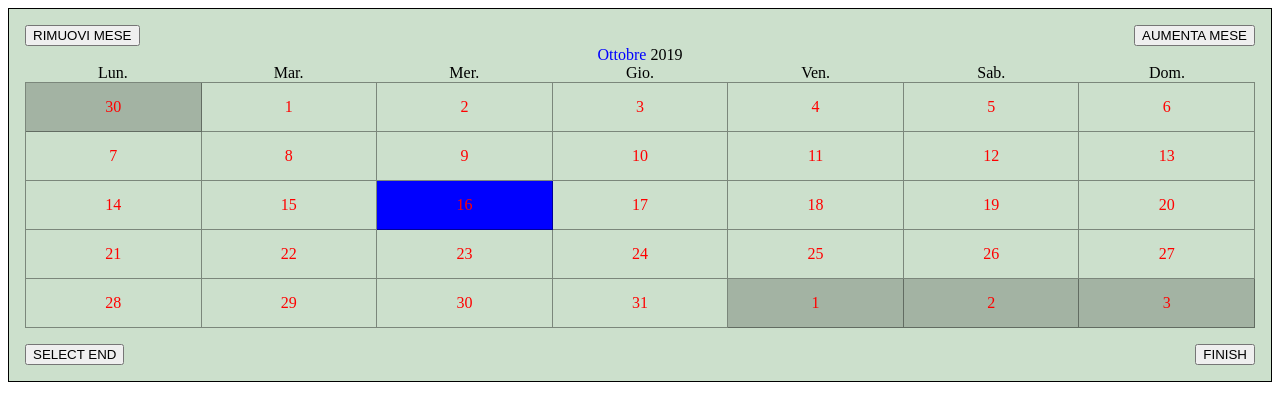
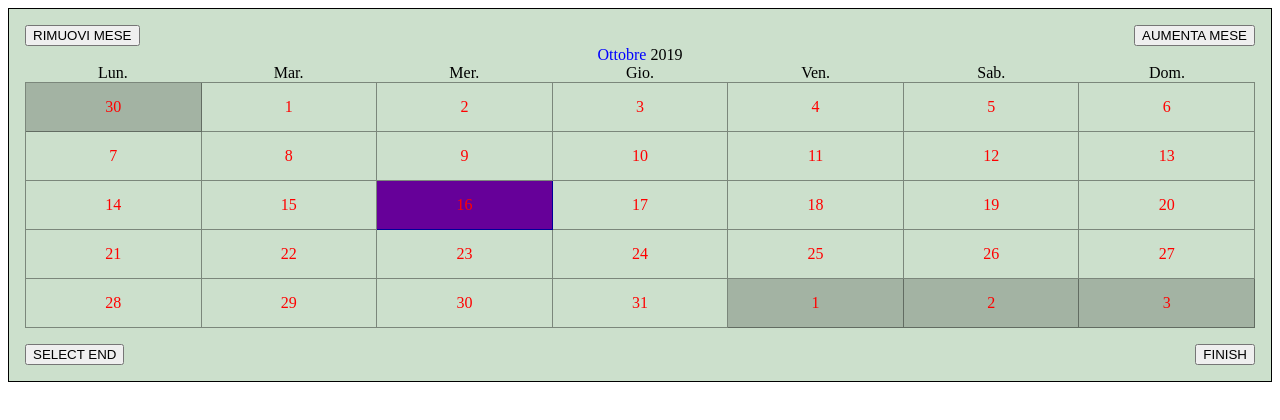
Before and after one commit to Mautriz/customizableDatePicker, a React (Create React App) app: page / in a window 1280 px wide. Shown: the top 420 px of the page. Built offline with nearby package versions, Linux system fonts and the light colour scheme.

Commit message:
Fixed external active dates

```diff
--- a/src/App.js
+++ b/src/App.js
@@ -38,6 +38,7 @@ const Wrapper = styled.div`
         background-color: rgba(0, 0, 0, 0.2);
     }
     .__calcell {
+        position: relative;
         display: flex;
         align-items: center;
         justify-content: center;
@@ -46,6 +47,19 @@ const Wrapper = styled.div`
         border: 1px solid rgba(0, 0, 0, 0.4);
         border-left: none;
         border-top: none;
+
+        &_choosen {
+            &::after {
+                content: '';
+                position: absolute;
+                top: 0;
+                left: 0;
+                right: 0;
+                bottom: 0;
+                background-color: rgba(255, 0, 0, 0.4);
+            }
+        }
+
         &__selected {
             background-color: blue;
         }
@@ -123,12 +137,23 @@ const renderCells = (
         } else {
             cellLabel = (currIndex - initialMonthDate + 1) % daysInMonth;
         }
-
+        const cellDate = new Date(
+            `${currDate.year}-${currDate.month + 1}-${cellLabel}`
+        );
         const isSame = isSameDate(
             currDate.selectedDate,
-            new Date(`${currDate.year}-${currDate.month + 1}-${cellLabel}`),
+            cellDate,
             currDate.selectedEndDate
         );
+
+        const isChooseByUser = (() => {
+            if (!isActive) return false;
+            for (const date of props.activeDates) {
+                if (isSameDate(cellDate, date)) return true;
+            }
+        })();
+
+        const choosenClass = isChooseByUser ? '__calcell_choosen' : null;
 
         return (
             <div
@@ -138,7 +163,9 @@ const renderCells = (
                     hasPassed ? 'test2' : 'nontest2'
                 } ${props.cellClass} ${
                     isSame && isActive ? '__calcell__selected' : null
-                } __calcell-${cellLabel}`}
+                } __calcell-${cellLabel}
+                ${choosenClass}
+                `}
             >
                 <span className={`__calcell__label ${props.cellLabelClass}`}>
                     {cellLabel}
@@ -303,7 +330,8 @@ Calendar.defaultProps = {
         'Sabato',
         'Domenica'
     ],
-    onFinish: (...stuff) => console.log(...stuff)
+    onFinish: (...stuff) => console.log(...stuff),
+    activeDates: [new Date(), new Date('2020-4-02')]
 };
 
 Calendar.propTypes = {
@@ -321,7 +349,10 @@ Calendar.propTypes = {
     langLabels: PropTypes.arrayOf(PropTypes.string),
     monthLabels: PropTypes.arrayOf(PropTypes.string),
     daysLabels: PropTypes.arrayOf(PropTypes.string),
-    onFinish: PropTypes.func
+    onFinish: PropTypes.func,
+    activeDates: PropTypes.arrayOf(
+        PropTypes.oneOfType([PropTypes.instanceOf(Date), PropTypes.string])
+    )
 };
 
 export default Calendar;
```
